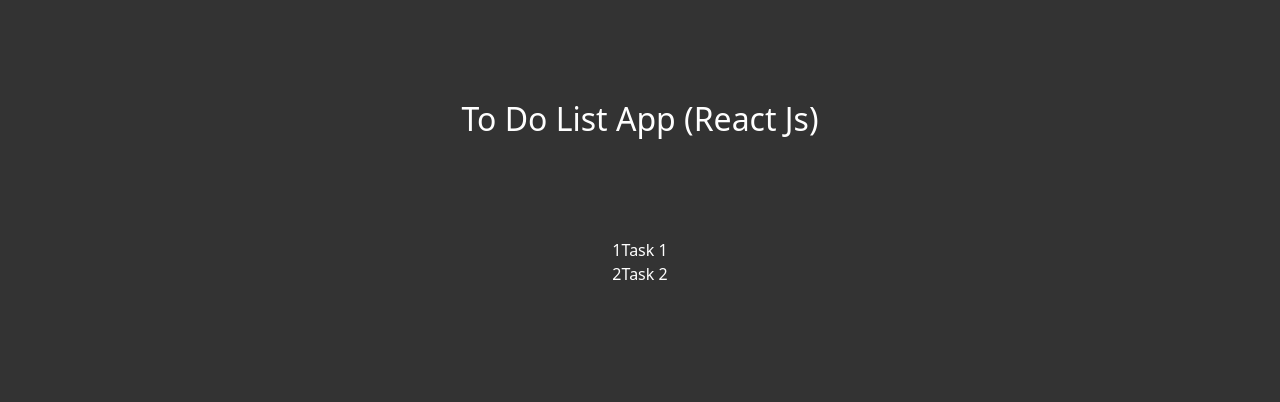
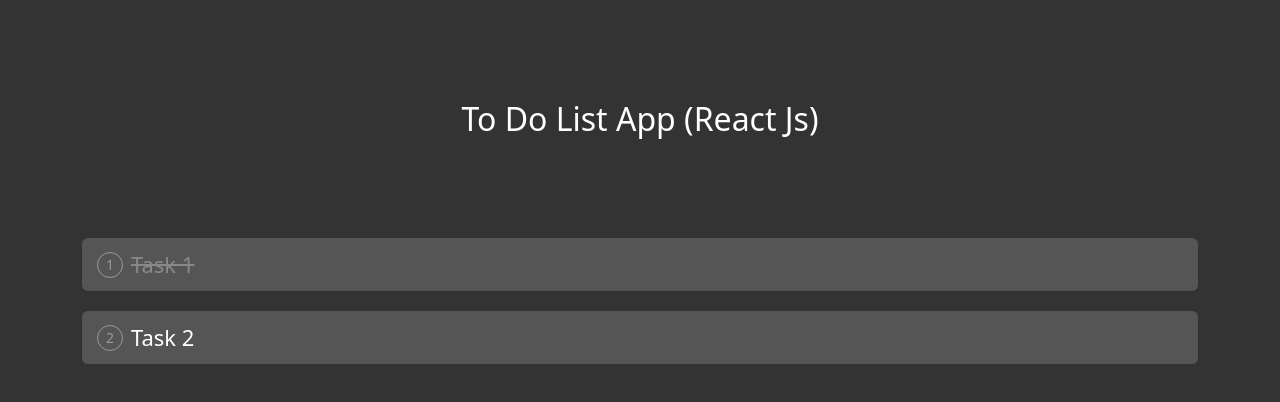
Before and after one commit to YePyaeAung/React-Todo-List-V1, a React (Create React App) app: page / in a window 1280 px wide. Shown: the top 402 px of the page. Built offline with nearby package versions, Linux system fonts and the light colour scheme.

Commit message:
Add Styles for Todo Lists

```diff
--- a/src/App.css
+++ b/src/App.css
@@ -9,3 +9,33 @@
   margin-top: 100px;
   margin-bottom: 100px;
 }
+.taskBg {
+  background-color: #555;
+  border-radius: 6px;
+  margin-bottom: 20px;
+  padding: 10px 140px 10px 15px;
+  text-align: left;
+  font-size: 22px;
+  position: relative;
+}
+.taskBg div {
+  display: flex;
+  align-items: center;
+}
+.taskNumber {
+  color: #999;
+  border: 1px solid #999;
+  border-radius: 50%;
+  width: 26px;
+  height: 26px;
+  display: flex;
+  justify-content: center;
+  align-items: center;
+  text-align: center;
+  font-size: 14px;
+  margin-right: 8px;
+}
+.taskBg .done .taskText {
+  text-decoration: line-through;
+  opacity: 0.3;
+}
--- a/src/App.js
+++ b/src/App.js
@@ -8,7 +8,7 @@
 function App() {
   // Tasks (TODO List) State
   const [ toDo, setTodDo ] = useState([
-    { "id": 1, "title": "Task 1", "completed": false},
+    { "id": 1, "title": "Task 1", "completed": true},
     { "id": 2, "title": "Task 2", "completed": false}
   ]);
 
@@ -56,7 +56,7 @@
           <React.Fragment>
             <div className="col taskBg">
               <div className={ task.completed ? "done" : ""}>
-                <span className="taskText">{ index + 1 }</span>
+                <span className="taskNumber">{ index + 1 }</span>
                 <span className="taskText">{ task.title }</span>
               </div>
             </div>
```
